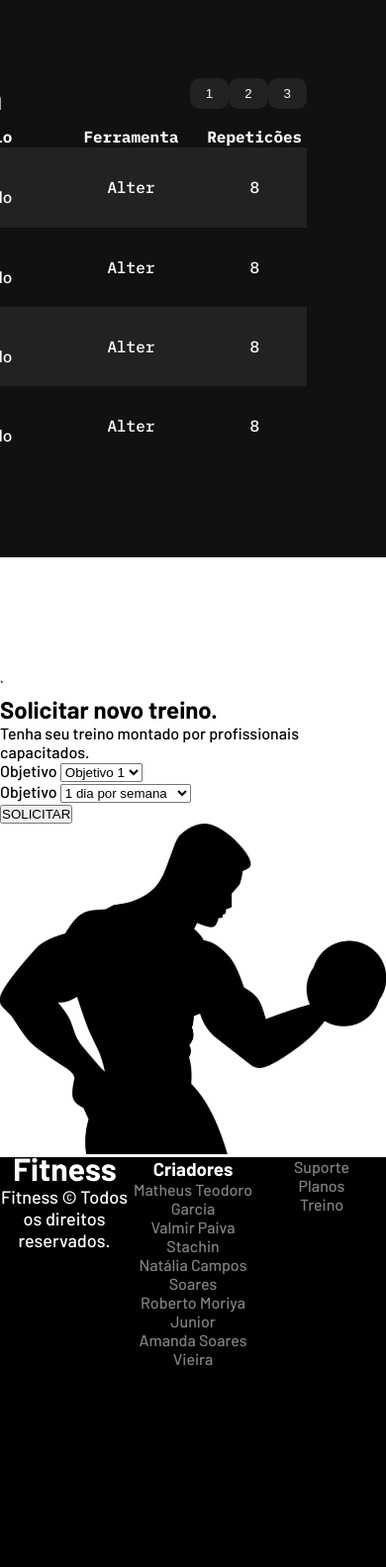
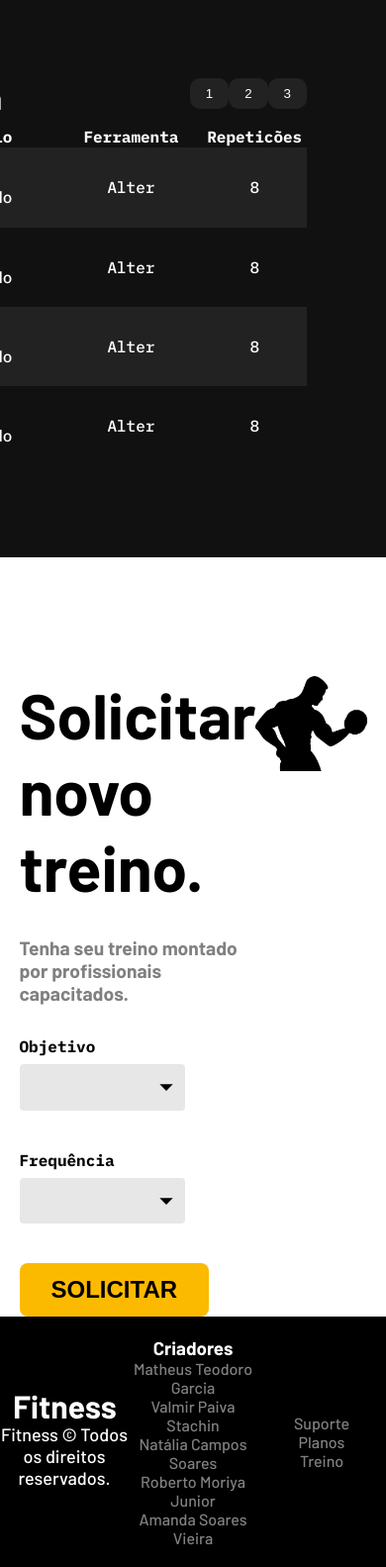
Before and after one commit to MatheusTG/Academia, a Python web app: template templates/treinos.html in a window 390 px wide. Shown: the part 955-2538 px from the top of the page at 99% size. Before the commit the page ends 2334 px from the top, so only its background shows below. Run offline with Jinja, Linux system fonts and the light colour scheme; the template is opened without the code that fills it, so the values that code supplies are empty.

Commit message:
página treinos completa, porém ainda faltando responsividade

```diff
--- a/templates/css/geral/footer.css
+++ b/templates/css/geral/footer.css
@@ -1,10 +1,12 @@
 footer{
    background-color: var(--cor02);
    color: var(--cor01);
+   padding: 20px 0;
    display: grid;
    grid-template-columns: 1fr 1fr 1fr;
    grid-template-rows: 1fr;
    text-align: center;
+   align-items: center;
 }
 
 footer li{
--- a/templates/css/treinos.css
+++ b/templates/css/treinos.css
@@ -93,3 +93,74 @@ section.container-treino-geral {
 .especificacoes-table td {
     padding: 1rem 3rem;
 }
+
+/* ----------------------------- */
+
+.container-solicitar-treino {
+    display: flex;
+    justify-content: space-around;
+    margin: 0 5%;
+}
+
+#form-div h1 {
+    font-size: 4rem;
+    font-weight: bold;
+    margin-bottom: 2rem;
+}
+
+#form-div p {
+    color: var(--cor05);
+    font-weight: bold;
+    font-size: 1.2rem;
+    margin-bottom: 2rem;
+}
+
+.form-solicitar-treino {
+    display: flex;
+    flex-direction: column;
+    gap: 40px;
+}
+
+.form-solicitar-treino .input-box {
+    font-family: IBM Plex Mono;
+    font-weight: 800;
+    max-width: 70%;
+    display: flex;
+    flex-direction: column;
+    gap: 0.5rem;
+}
+
+.form-solicitar-treino .select {
+    background-color: var(--cor07);
+    background-image: url(../img/select_arrow.svg);
+    background-repeat: no-repeat;
+    background-size: 2rem;
+    background-position: 98% center;
+    padding: 0.8rem 0.5rem;
+    font-size: 1.2rem;
+    border: 0;
+    border-radius: 4px;
+    appearance: none;
+}
+
+.form-solicitar-treino .select:hover {
+    background-color: #e7e7e7a1;
+    transition: 0.1s;
+}
+
+.form-solicitar-treino button {
+    background-color: var(--cor03);
+    width: fit-content;
+    font-weight: 800;
+    padding: 0.8rem 2rem;
+    text-align: center;
+    font-size: 24px;
+    border: 0;
+    border-radius: 8px;
+    cursor: pointer;
+}
+
+.form-solicitar-treino button:hover {
+    background-color: var(--cor11);
+    transition: 0.1s;
+}
--- a/templates/treinos.html
+++ b/templates/treinos.html
@@ -113,24 +113,26 @@
                 </table>
             </div>
         </div>
-    </section>`
+    </section>
 
     <section class="container-solicitar-treino">
+        <div id="form-div">
             <h1>Solicitar novo treino.</h1>
-
-        <form action="" class="solicitar_treino">
             <p>Tenha seu treino montado por profissionais capacitados.</p>
+            <form action="" class="form-solicitar-treino">
                 <div class="input-box">
                     <label for="objetivo-select">Objetivo</label>
-                <select name="" id="objetivo-select">
+                    <select name="" id="objetivo-select" class="select">
+                        <option value="Null"></option>
                         <option value="">Objetivo 1</option>
                         <option value="">Objetivo 2</option>
                         <option value="">Objetivo 3</option>
                     </select>
                 </div>
                 <div class="input-box">
-                <label for="frequencia-select">Objetivo</label>
-                <select name="" id="frequencia-select">
+                    <label for="frequencia-select">Frequência</label>
+                    <select name="" id="frequencia-select" class="select">
+                        <option value="Null"></option>
                         <option value="1">1 dia por semana</option>
                         <option value="2">2 dias por semana</option>
                         <option value="3">3 dias por semana</option>
@@ -142,7 +144,8 @@
                 </div>
                 <button>SOLICITAR</button>
             </form>
-        <img src="./img/bodybuilder.jpg" alt="">
+        </div>
+        <div id="bodybuilder-div"><img src="./img/bodybuilder.jpg" alt=""></div>
     </section>
 
    <footer class="footer">
```
Also changed, not shown: templates/img/select_arrow.svg (added). Lines whose indentation alone changed are shown as unchanged.
